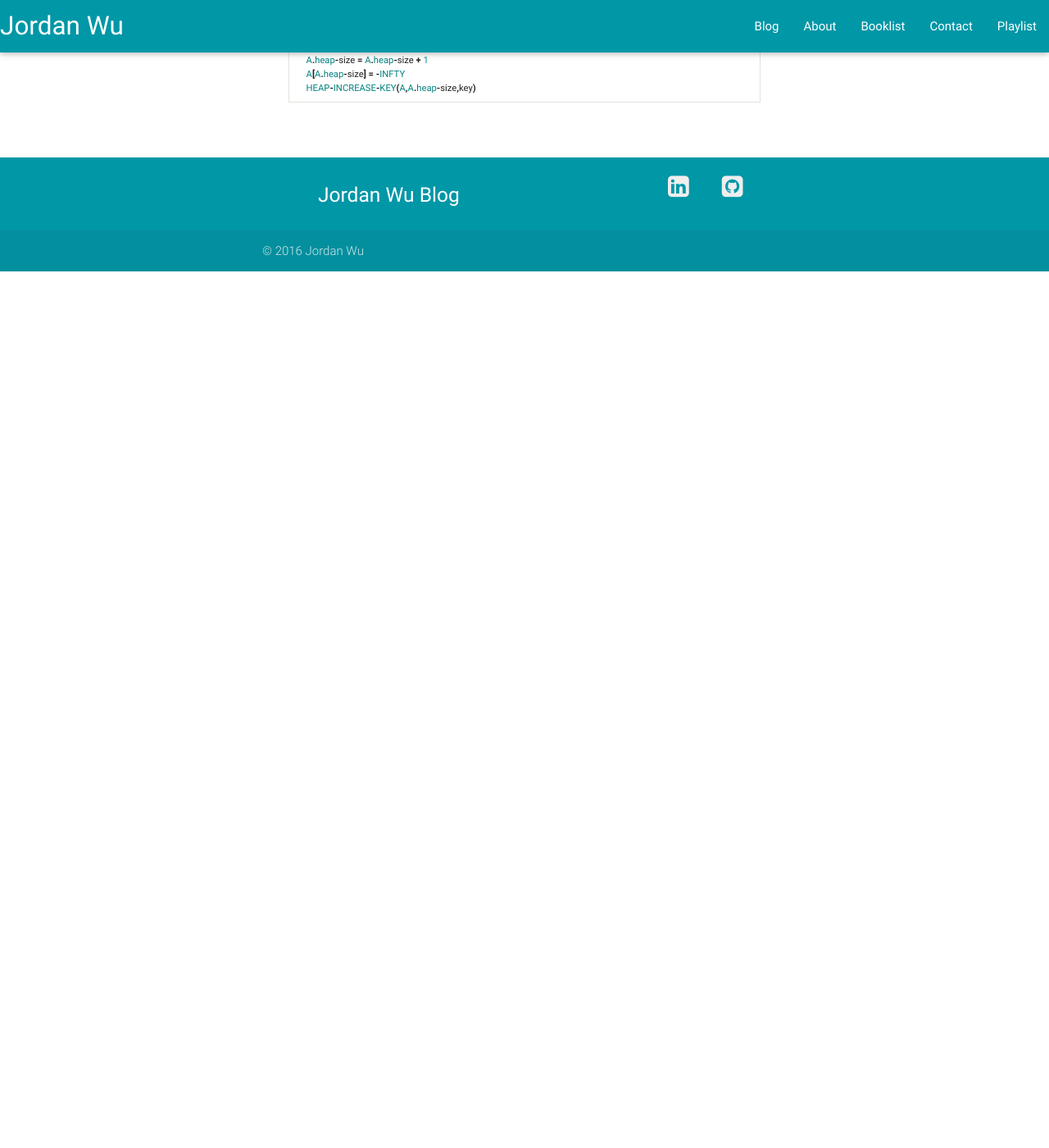
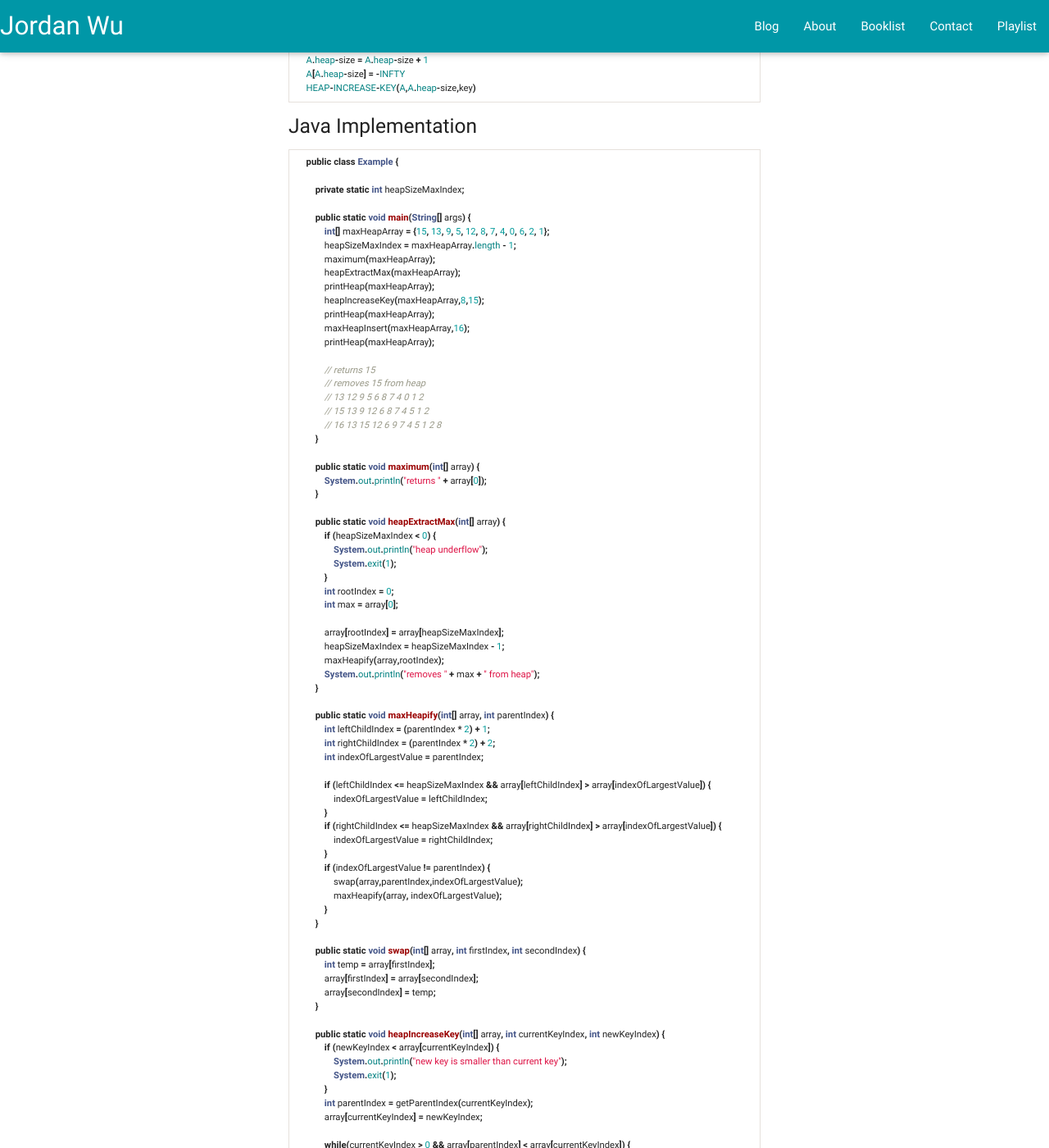
Before and after one commit to JordanSpencerWu/old-website, a Jekyll site: the page built from _posts/book/2016/introduction-to-algorithms/2016-09-20-priority-queues.md, in a window 1280 px wide and 1400 px high, scrolled down 1509 px. Shown: the whole window at 82% size. Built offline with Jekyll 4.4.1, drawn with Linux system fonts in a browser that asks for light colours; nearby versions of some CDN libraries; formulas are drawn with MathJax 3; before the commit the page ends 1840 px from its top, so only the background shows below that; some of the changed text lies outside the part shown.

Commit message:
finish priority queue

```diff
--- a/_posts/book/2016/introduction-to-algorithms/2016-09-20-priority-queues.md
+++ b/_posts/book/2016/introduction-to-algorithms/2016-09-20-priority-queues.md
@@ -66,3 +66,103 @@ This procedure is an _insert_ operation, it takes as an input the key of the new
   A[A.heap-size] = -INFTY
   HEAP-INCREASE-KEY(A,A.heap-size,key)
 {% endhighlight %}
+
+##### Java Implementation
+
+{% highlight java %}
+  public class Example {
+
+      private static int heapSizeMaxIndex;
+
+      public static void main(String[] args) {
+          int[] maxHeapArray = {15, 13, 9, 5, 12, 8, 7, 4, 0, 6, 2, 1};
+          heapSizeMaxIndex = maxHeapArray.length - 1;
+          maximum(maxHeapArray);
+          heapExtractMax(maxHeapArray);
+          printHeap(maxHeapArray);
+          heapIncreaseKey(maxHeapArray,8,15);
+          printHeap(maxHeapArray);
+          maxHeapInsert(maxHeapArray,16);
+          printHeap(maxHeapArray);
+
+          // returns 15
+          // removes 15 from heap
+          // 13 12 9 5 6 8 7 4 0 1 2
+          // 15 13 9 12 6 8 7 4 5 1 2
+          // 16 13 15 12 6 9 7 4 5 1 2 8
+      }
+
+      public static void maximum(int[] array) {
+          System.out.println("returns " + array[0]);
+      }
+
+      public static void heapExtractMax(int[] array) {
+          if (heapSizeMaxIndex < 0) {
+              System.out.println("heap underflow");
+              System.exit(1);
+          }
+          int rootIndex = 0;
+          int max = array[0];
+
+          array[rootIndex] = array[heapSizeMaxIndex];
+          heapSizeMaxIndex = heapSizeMaxIndex - 1;
+          maxHeapify(array,rootIndex);
+          System.out.println("removes " + max + " from heap");
+      }
+
+      public static void maxHeapify(int[] array, int parentIndex) {
+          int leftChildIndex = (parentIndex * 2) + 1;
+          int rightChildIndex = (parentIndex * 2) + 2;
+          int indexOfLargestValue = parentIndex;
+
+          if (leftChildIndex <= heapSizeMaxIndex && array[leftChildIndex] > array[indexOfLargestValue]) {
+              indexOfLargestValue = leftChildIndex;
+          }
+          if (rightChildIndex <= heapSizeMaxIndex && array[rightChildIndex] > array[indexOfLargestValue]) {
+              indexOfLargestValue = rightChildIndex;
+          }
+          if (indexOfLargestValue != parentIndex) {
+              swap(array,parentIndex,indexOfLargestValue);
+              maxHeapify(array, indexOfLargestValue);
+          }
+      }
+
+      public static void swap(int[] array, int firstIndex, int secondIndex) {
+          int temp = array[firstIndex];
+          array[firstIndex] = array[secondIndex];
+          array[secondIndex] = temp;
+      }
+
+      public static void heapIncreaseKey(int[] array, int currentKeyIndex, int newKeyIndex) {
+          if (newKeyIndex < array[currentKeyIndex]) {
+              System.out.println("new key is smaller than current key");
+              System.exit(1);
+          }
+          int parentIndex = getParentIndex(currentKeyIndex);
+          array[currentKeyIndex] = newKeyIndex;
+
+          while(currentKeyIndex > 0 && array[parentIndex] < array[currentKeyIndex]) {
+              swap(array,currentKeyIndex,parentIndex);
+              currentKeyIndex = getParentIndex(currentKeyIndex);
+              parentIndex = getParentIndex(currentKeyIndex);
+          }
+      }
+
+      public static int getParentIndex(int index) {
+          return (index - 1) / 2;
+      }
+
+      public static void maxHeapInsert(int[] array, int key) {
+          heapSizeMaxIndex = heapSizeMaxIndex + 1;
+          array[heapSizeMaxIndex] = Integer.MIN_VALUE;
+          heapIncreaseKey(array,heapSizeMaxIndex,key);
+      }
+
+      public static void printHeap(int[] array) {
+          for (int i = 0; i <= heapSizeMaxIndex; i++) {
+              System.out.print(array[i] + " ");
+          }
+          System.out.println("");
+      }
+  }
+{% endhighlight %}
```
Also changed, not shown: _posts/book/2016/2016-09-17-introduction-to-algorithms.md (+2 -0 lines), _posts/book/2016/introduction-to-algorithms/2016-09-19-heap.md (+14 -0 lines), _posts/book/2016/introduction-to-algorithms/2016-09-20-heap-sort.md (+2 -3 lines).
